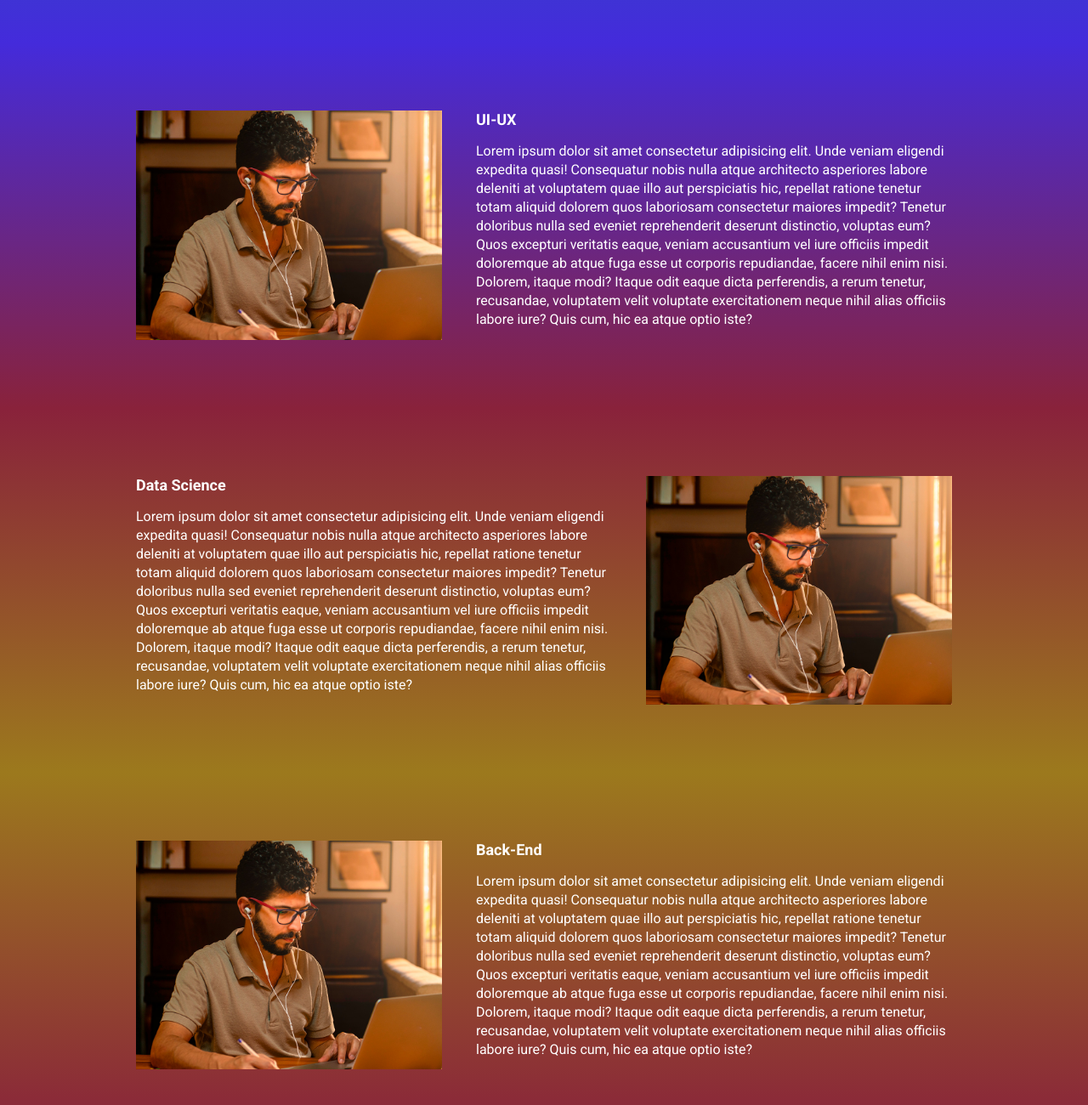
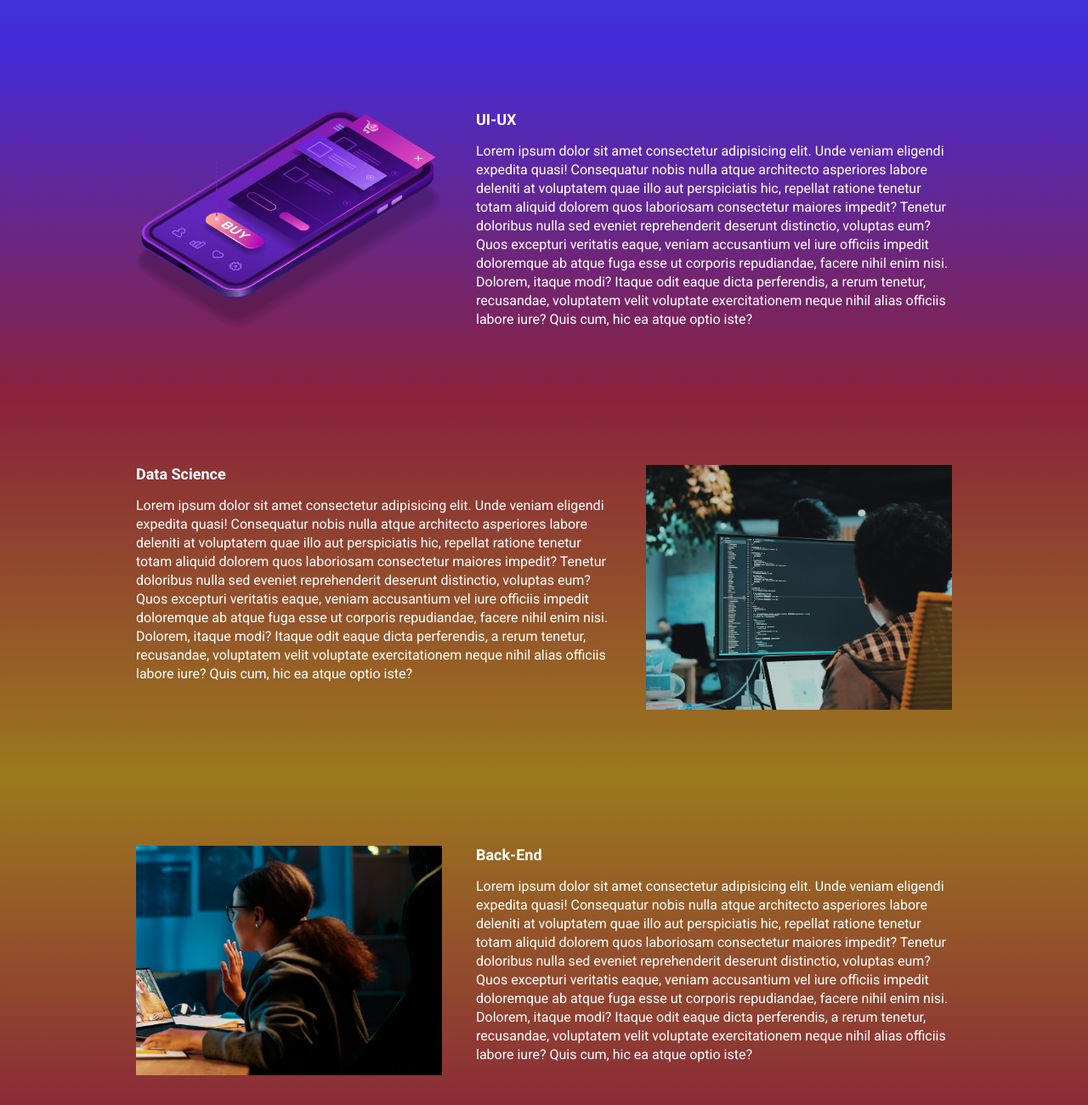
Before and after one commit to lKysztyl/ebac_tech_talks, a website built with Parcel: page src/index.html in a window 1280 px wide. Shown: the part 940-2240 px from the top of the page at 85% size. Built offline with nearby package versions, Linux system fonts and the light colour scheme.

Commit message:
style: modificando as imagens das seções

```diff
--- a/src/index.html
+++ b/src/index.html
@@ -61,7 +61,7 @@
                     Lorem ipsum dolor sit amet consectetur adipisicing elit. Unde veniam eligendi expedita quasi! Consequatur nobis nulla atque architecto asperiores labore deleniti at voluptatem quae illo aut perspiciatis hic, repellat ratione tenetur totam aliquid dolorem quos laboriosam consectetur maiores impedit? Tenetur doloribus nulla sed eveniet reprehenderit deserunt distinctio, voluptas eum? Quos excepturi veritatis eaque, veniam accusantium vel iure officiis impedit doloremque ab atque fuga esse ut corporis repudiandae, facere nihil enim nisi. Dolorem, itaque modi? Itaque odit eaque dicta perferendis, a rerum tenetur, recusandae, voluptatem velit voluptate exercitationem neque nihil alias officiis labore iure? Quis cum, hic ea atque optio iste?
                 </p>
             </div>
-            <img class="event__image" src="./images/frontend.png" alt="front-end">
+            <img class="event__image" src="./images/ui-ux.png" alt="ui-ux">
         </div>
     </section>
     <section class="event event--data-science">
@@ -72,7 +72,7 @@
                     Lorem ipsum dolor sit amet consectetur adipisicing elit. Unde veniam eligendi expedita quasi! Consequatur nobis nulla atque architecto asperiores labore deleniti at voluptatem quae illo aut perspiciatis hic, repellat ratione tenetur totam aliquid dolorem quos laboriosam consectetur maiores impedit? Tenetur doloribus nulla sed eveniet reprehenderit deserunt distinctio, voluptas eum? Quos excepturi veritatis eaque, veniam accusantium vel iure officiis impedit doloremque ab atque fuga esse ut corporis repudiandae, facere nihil enim nisi. Dolorem, itaque modi? Itaque odit eaque dicta perferendis, a rerum tenetur, recusandae, voluptatem velit voluptate exercitationem neque nihil alias officiis labore iure? Quis cum, hic ea atque optio iste?
                 </p>
             </div>
-            <img class="event__image" src="./images/frontend.png" alt="front-end">
+            <img class="event__image" src="./images/data.png" alt="Data Science">
         </div>
     </section>
     <section class="event event--backend event--image-left">
@@ -83,7 +83,7 @@
                     Lorem ipsum dolor sit amet consectetur adipisicing elit. Unde veniam eligendi expedita quasi! Consequatur nobis nulla atque architecto asperiores labore deleniti at voluptatem quae illo aut perspiciatis hic, repellat ratione tenetur totam aliquid dolorem quos laboriosam consectetur maiores impedit? Tenetur doloribus nulla sed eveniet reprehenderit deserunt distinctio, voluptas eum? Quos excepturi veritatis eaque, veniam accusantium vel iure officiis impedit doloremque ab atque fuga esse ut corporis repudiandae, facere nihil enim nisi. Dolorem, itaque modi? Itaque odit eaque dicta perferendis, a rerum tenetur, recusandae, voluptatem velit voluptate exercitationem neque nihil alias officiis labore iure? Quis cum, hic ea atque optio iste?
                 </p>
             </div>
-            <img class="event__image" src="./images/frontend.png" alt="front-end">
+            <img class="event__image" src="./images/backend.png" alt="back-end">
         </div>
     </section>
 
```
